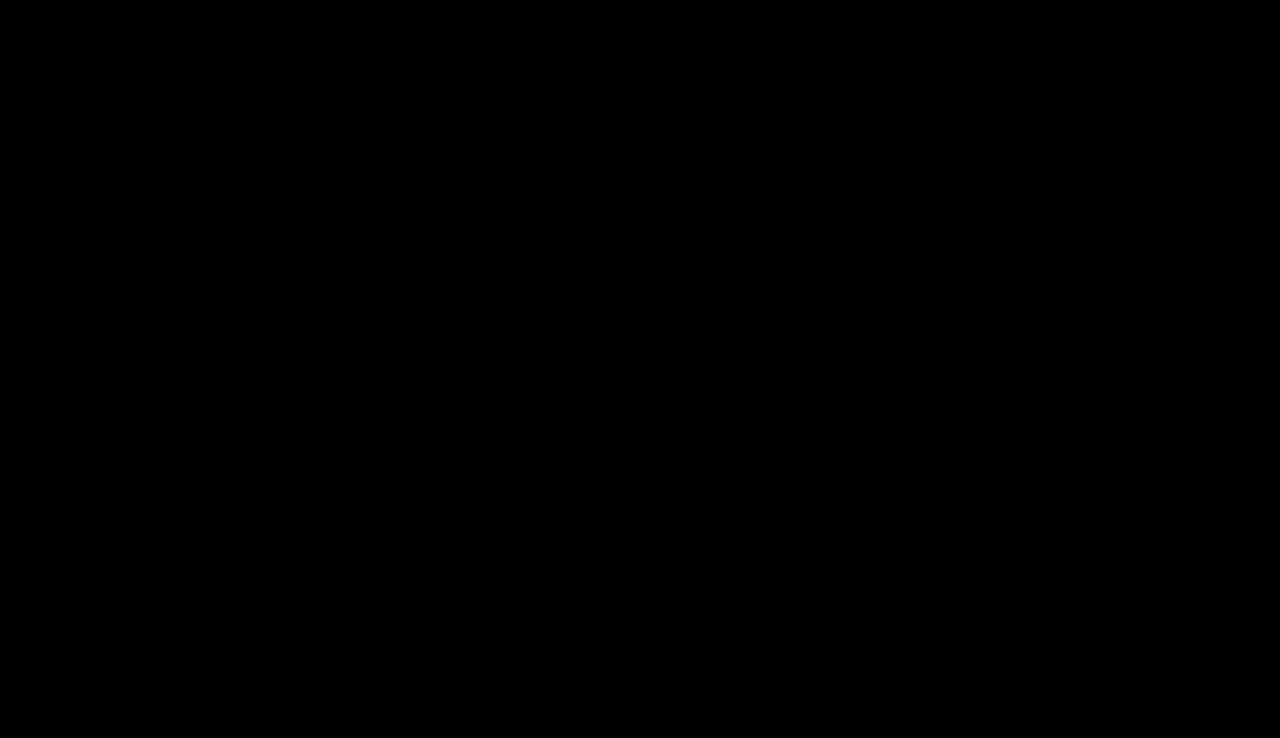
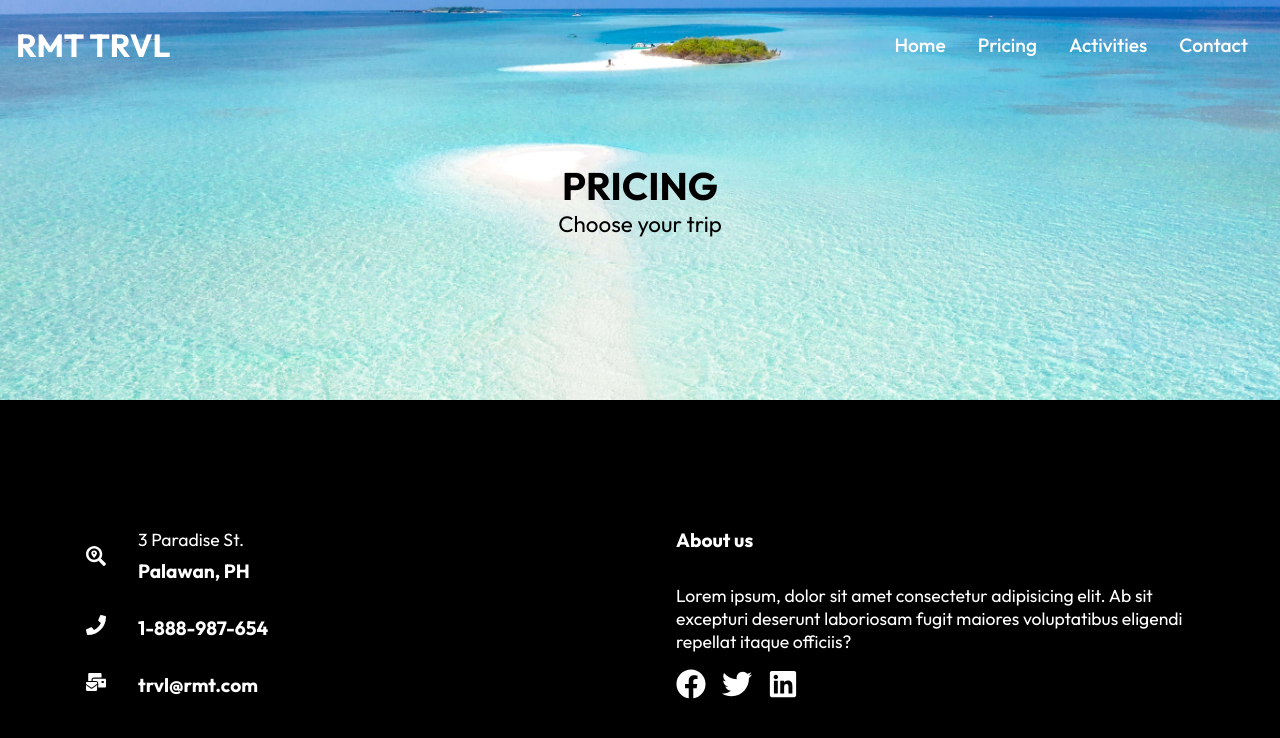
Before and after one commit to proencaf/travel-site, a React (Create React App) app: page /pricing in a window 1280 px wide. Before the commit this address had no page. Shown: the top 738 px of the page. Built offline with nearby package versions, Linux system fonts and the light colour scheme.

Commit message:
heroImage component + styling

```diff
--- a/src/App.js
+++ b/src/App.js
@@ -1,11 +1,13 @@
 import { Routes, Route } from 'react-router-dom'
 import Home from './routes/Home'
+import Pricing from './routes/Pricing'
 
 function App() {
   return (
     <>
       <Routes>
         <Route path='/' element={<Home />} />
+        <Route path='/pricing' element={<Pricing />} />
       </Routes>
     </>
   )
--- /dev/null
+++ b/src/components/HeroBackground/HeroBackground.css
@@ -0,0 +1,42 @@
+.hero-img {
+  background: rgba(0, 0, 0 0.3);
+  height: 50vh;
+  width: 100%;
+  position: relative;
+}
+
+.hero-img:before {
+  content: '';
+  background: url('../../img/hero.jpg') no-repeat center center/cover;
+  height: 100%;
+  width: 100%;
+  position: absolute;
+  top: 0;
+  left: 0;
+  z-index: -1;
+}
+
+.hero-img .heading {
+  width: 100%;
+  height: 100%;
+  display: flex;
+  flex-direction: column;
+  justify-content: center;
+  align-items: center;
+}
+
+.hero-img h1 {
+  font-size: 2.4rem;
+  color: #000;
+}
+
+.hero-img p {
+  font-size: 1.4rem;
+  color: #000;
+}
+
+@media screen and (max-width: 640px) {
+  .hero-img h1 {
+    font-size: 2rem;
+  }
+} ;
--- /dev/null
+++ b/src/components/HeroBackground/HeroBackground.js
@@ -0,0 +1,15 @@
+import React from 'react'
+import './HeroBackground.css'
+
+const HeroBackground = ({ heading, text }) => {
+  return (
+    <div className='hero-img'>
+      <div className='heading'>
+        <h1>{heading}</h1>
+        <p>{text}</p>
+      </div>
+    </div>
+  )
+}
+
+export default HeroBackground
--- /dev/null
+++ b/src/routes/Pricing.js
@@ -0,0 +1,16 @@
+import React from 'react'
+import NavBar from '../components/NavBar/NavBar'
+import Footer from '../components/Footer/Footer'
+import HeroBackground from '../components/HeroBackground/HeroBackground'
+
+const Pricing = () => {
+  return (
+    <div>
+      <NavBar />
+      <HeroBackground heading='PRICING' text='Choose your trip' />
+      <Footer />
+    </div>
+  )
+}
+
+export default Pricing
```
Also changed, not shown: src/img/hero.jpg (added).
